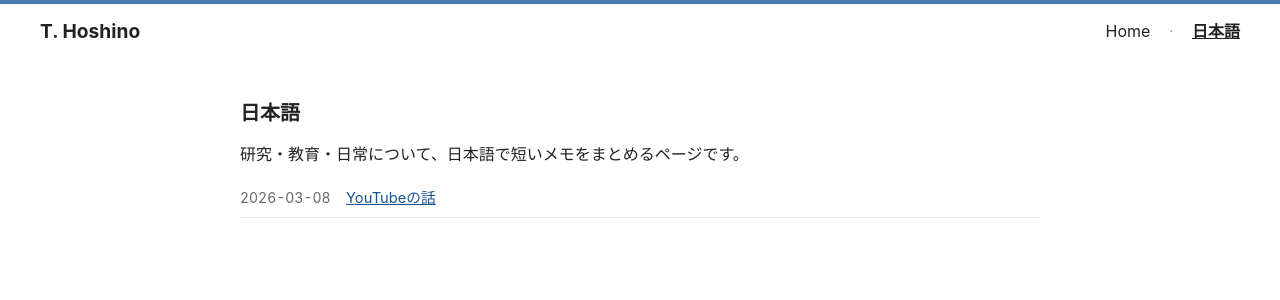
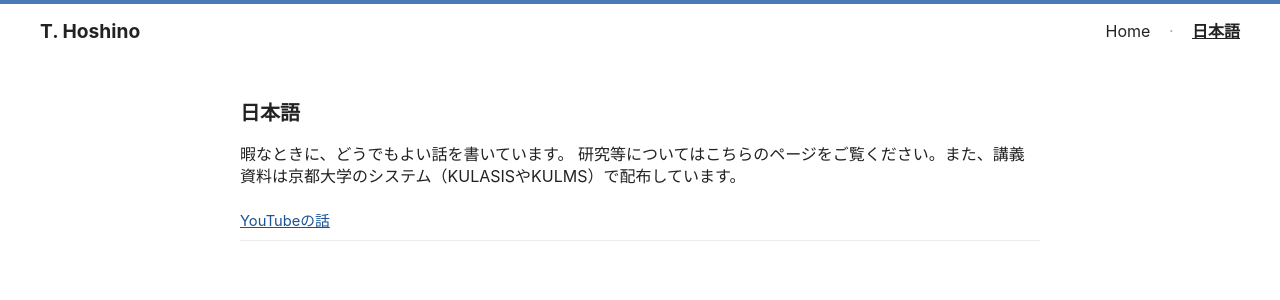
Before and after one commit to tetsuyahoshino137/tetsuyahoshino137.github.io, a Jekyll site: the page built from posts.md, in a window 1280 px wide. Shown: the top 300 px of the page. Built offline with Jekyll 4.4.1, drawn with Linux system fonts in a browser that asks for light colours.

Commit message:
Update posts.md

```diff
--- a/posts.md
+++ b/posts.md
@@ -5,11 +5,12 @@ permalink: /posts/
 ---
 
 <h2>日本語</h2>
-<p>研究・教育・日常について、日本語で短いメモをまとめるページです。</p>
+<p>暇なときに、どうでもよい話を書いています。
+
+研究等についてはこちらのページをご覧ください。また、講義資料は京都大学のシステム（KULASISやKULMS）で配布しています。</p>
 
 <ul class="jp-posts">
   <li>
-    <span class="post-date">2026-03-08</span>
     <span class="post-title"><a href="{{ '/posts/youtube/' | relative_url }}">YouTubeの話</a></span>
   </li>
 </ul>
```
